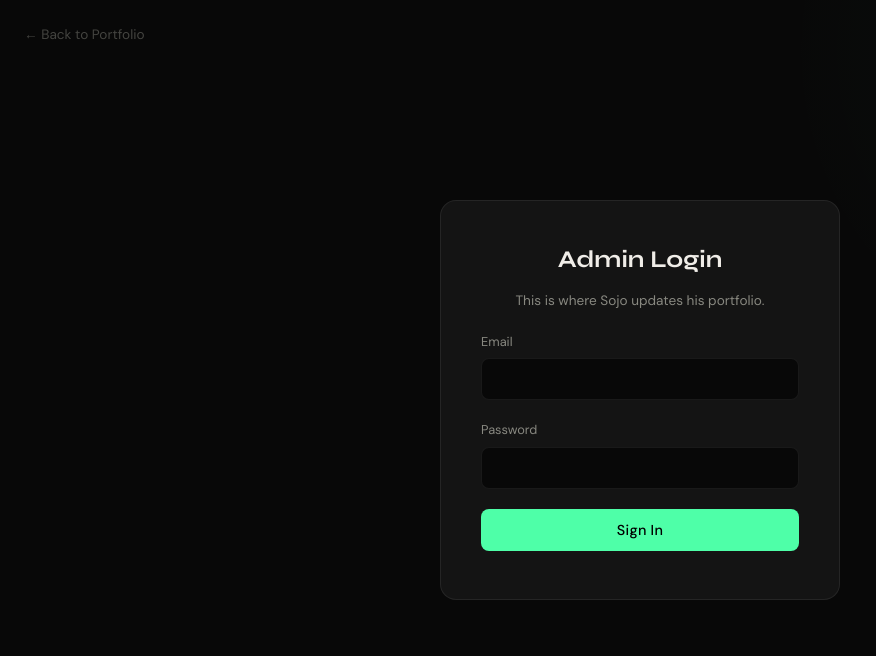
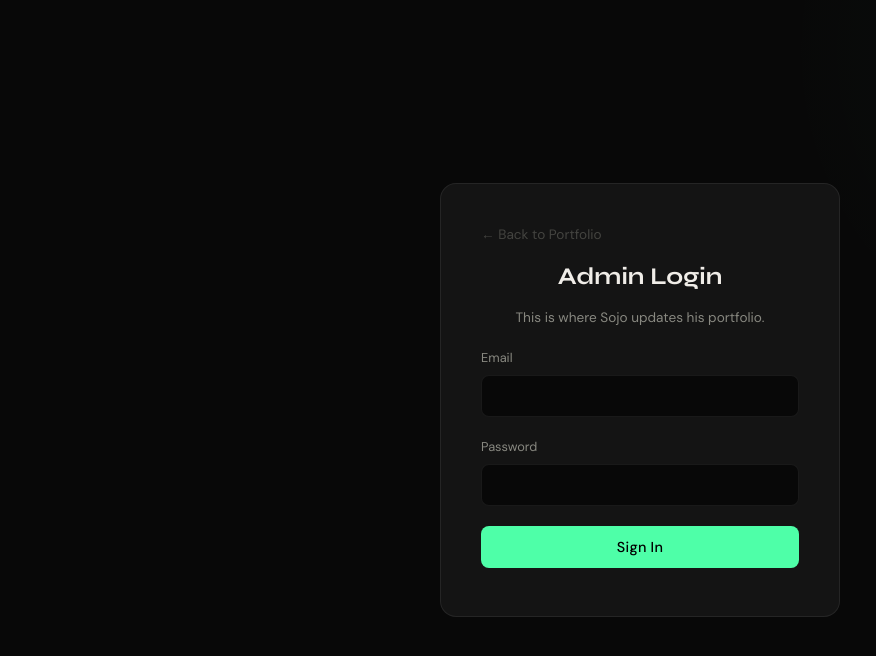
Before and after one commit to sojiyou/Portfolio, a React (Create React App) app: page /admin in a window 1280 px wide. Shown: the top 656 px of the page, without its empty margins (0-876 px from the left). Built offline with nearby package versions, Linux system fonts and the light colour scheme; no server answers.

Commit message:
fix: move back button inside the form card

```diff
--- a/src/components/AdminLogin.css
+++ b/src/components/AdminLogin.css
@@ -21,13 +21,11 @@
 }
 
 .admin-login__back {
-  position: absolute;
-  top: 1.5rem;
-  left: 1.5rem;
   font-size: 0.85rem;
   color: var(--text-tertiary);
   transition: color 0.2s;
-  z-index: 1;
+  align-self: flex-start;
+  margin-bottom: -0.5rem;
 }
 .admin-login__back:hover {
   color: var(--accent);
--- a/src/components/AdminLogin.js
+++ b/src/components/AdminLogin.js
@@ -24,9 +24,8 @@ export default function AdminLogin() {
 
   return (
     <div className="admin-login">
-      <Link to="/" className="admin-login__back">← Back to Portfolio</Link>
-
       <form className="admin-login__form" onSubmit={handleSubmit}>
+        <Link to="/" className="admin-login__back">← Back to Portfolio</Link>
         <h1 className="admin-login__title">Admin Login</h1>
         <p className="admin-login__tagline">
           This is where Sojo updates his portfolio.
```
